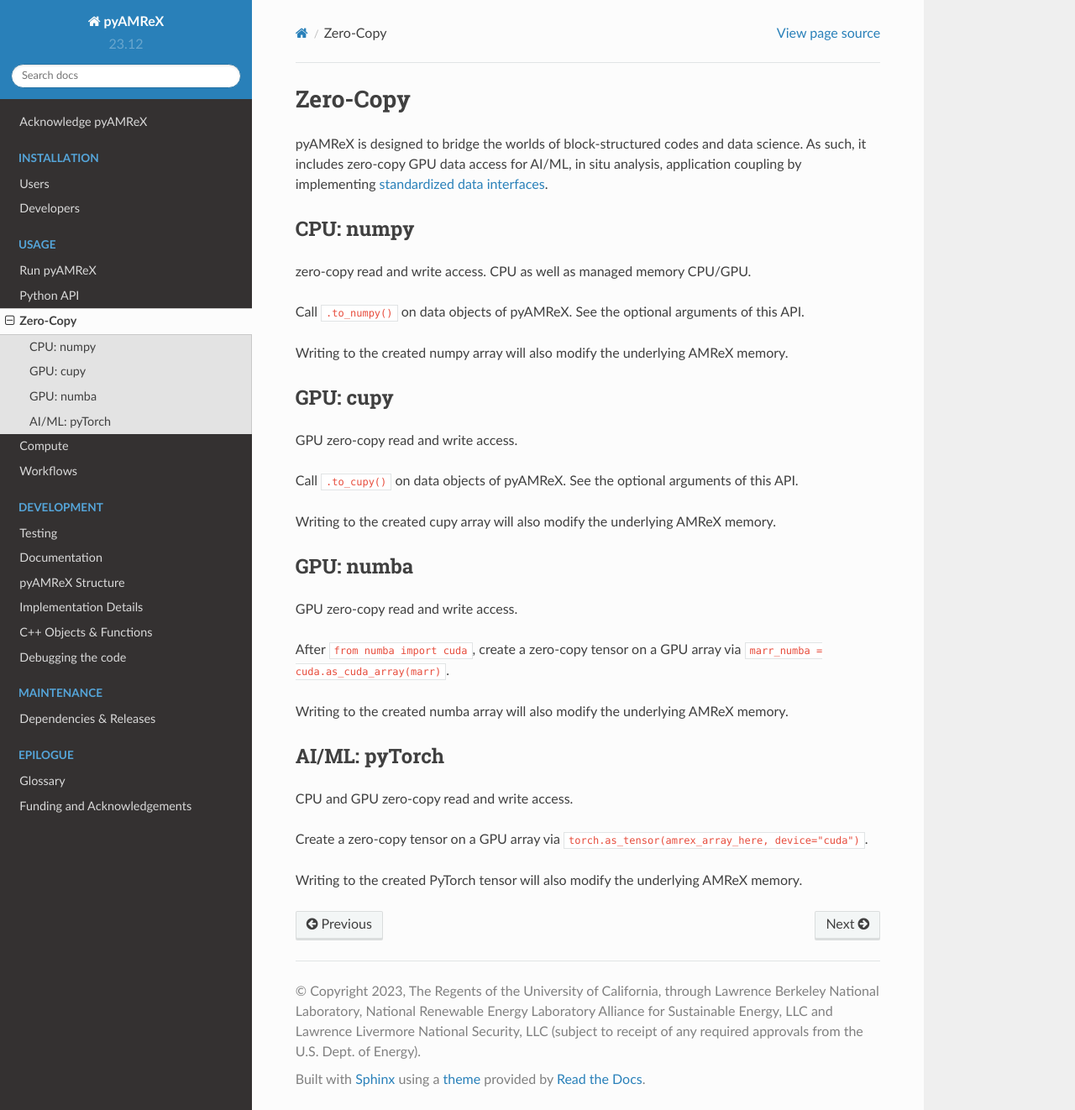
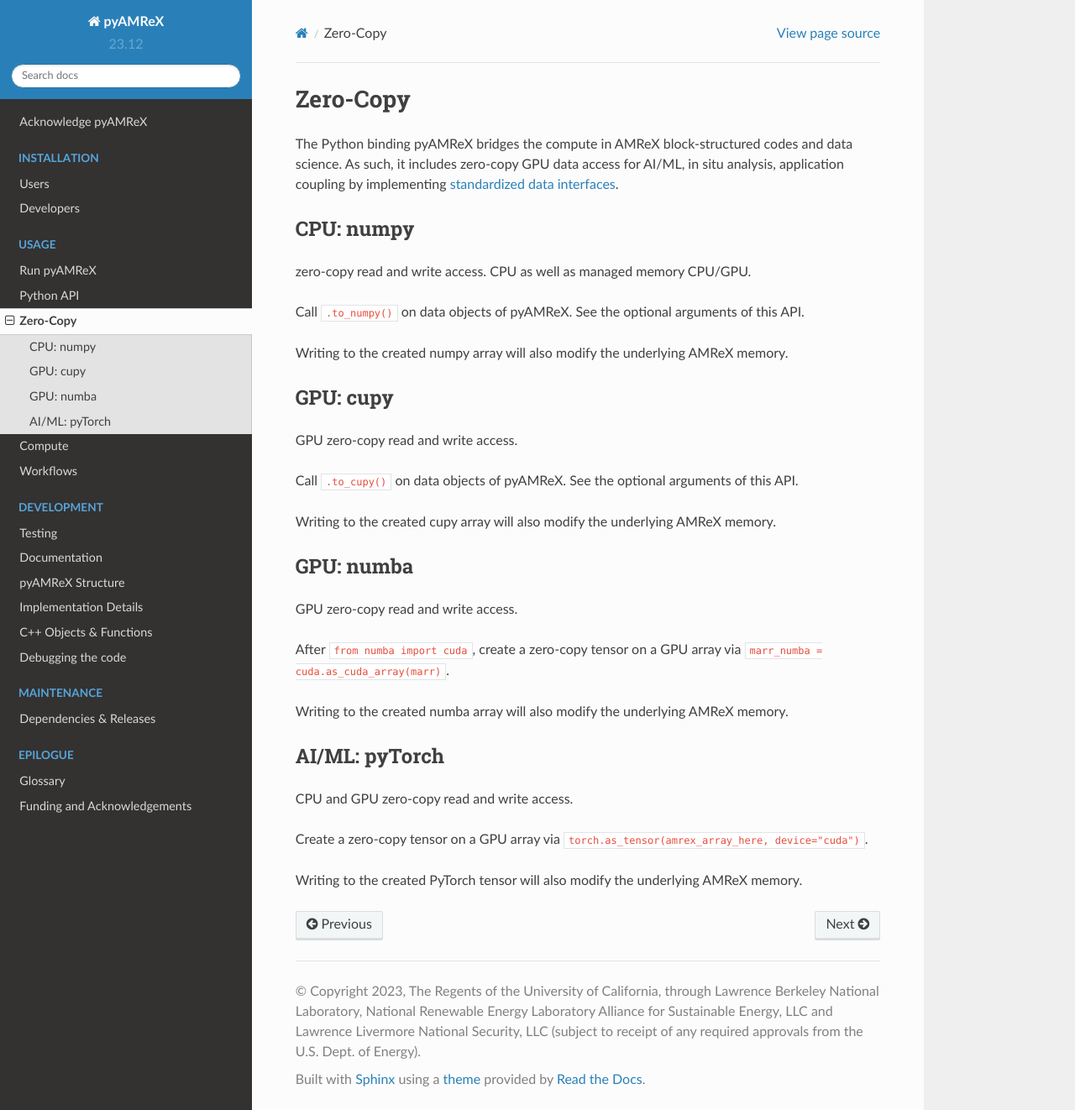
Before and after one commit to AMReX-Codes/pyamrex, a Sphinx documentation site: the page built from docs/source/usage/zerocopy.rst, in a window 1280 px wide and 1322 px high. Shown: the whole window at 84% size. Built offline with Sphinx 7.4.7 and the Read the Docs theme 2.0.0, drawn with Linux system fonts in a browser that asks for light colours.

Commit message:
Docs: Update draft intro sentence

```diff
--- a/docs/source/conf.py
+++ b/docs/source/conf.py
@@ -172,7 +172,7 @@ texinfo_documents = [
         "pyAMReX Documentation",
         author,
         "pyAMReX",
-        "The Python binding pyAMReX bridges the worlds of block-structured codes and data science.",
+        "GPU-Enabled, Zero-Copy AMReX Python Bindings including AI/ML",
         "Miscellaneous",
     ),
 ]
--- a/docs/source/index.rst
+++ b/docs/source/index.rst
@@ -3,7 +3,7 @@
 pyAMReX
 -------
 
-The Python binding pyAMReX bridges the worlds of block-structured codes and data science:
+The Python binding pyAMReX bridges the compute in AMReX block-structured codes and data science:
 it provides zero-copy application GPU data access for AI/ML, in situ analysis, application coupling and enables rapid, massively parallel prototyping.
 
 pyAMReX is part of the `AMReX software ecosystem <https://amrex-codes.github.io>`__ and builds directly on the AMReX C++ library.
--- a/docs/source/usage/zerocopy.rst
+++ b/docs/source/usage/zerocopy.rst
@@ -3,7 +3,7 @@
 Zero-Copy
 =========
 
-pyAMReX is designed to bridge the worlds of block-structured codes and data science.
+The Python binding pyAMReX bridges the compute in AMReX block-structured codes and data science.
 As such, it includes zero-copy GPU data access for AI/ML, in situ analysis, application coupling by implementing :ref:`standardized data interfaces <developers-implementation>`.
 
 
```
Also changed, not shown: README.md (+2 -1 lines).
